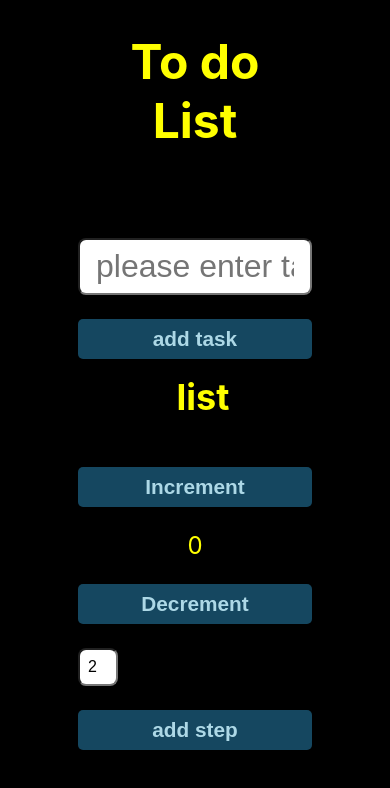
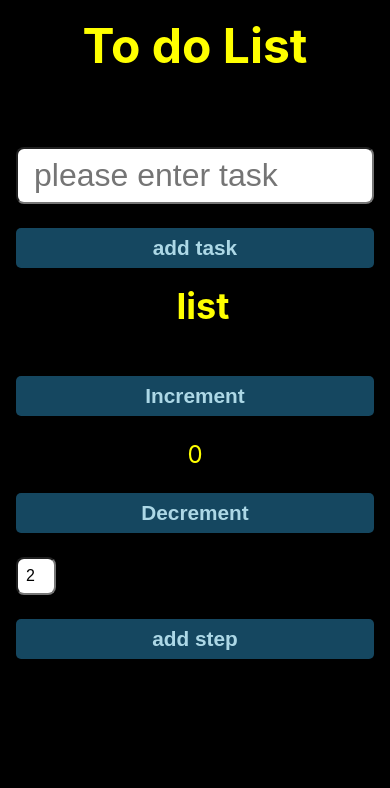
Before and after one commit to adastion/todo-list, a React (Create React App) app: page / in a window 390 px wide. Shown: the top 788 px of the page. Built offline with nearby package versions, Linux system fonts and the light colour scheme.

Commit message:
fix width for mobile

```diff
--- a/src/App.jsx
+++ b/src/App.jsx
@@ -20,10 +20,7 @@ const AppStyles = styled.div`
 
   @media screen and (max-width: 768px) {
     text-align: center;
-
-    & header {
-      padding: 1rem;
-    }
+    padding: 1rem;
   }
 `;
 
--- a/src/styles/GlobalStyle.styles.js
+++ b/src/styles/GlobalStyle.styles.js
@@ -26,7 +26,7 @@ export const GlobalStyles = createGlobalStyle`
     -moz-osx-font-smoothing: grayscale;
     background: black;
     color: yellow;
-    width: 60%;
+    max-width: 1440px;
     margin: 0 auto;
   }
 
```
